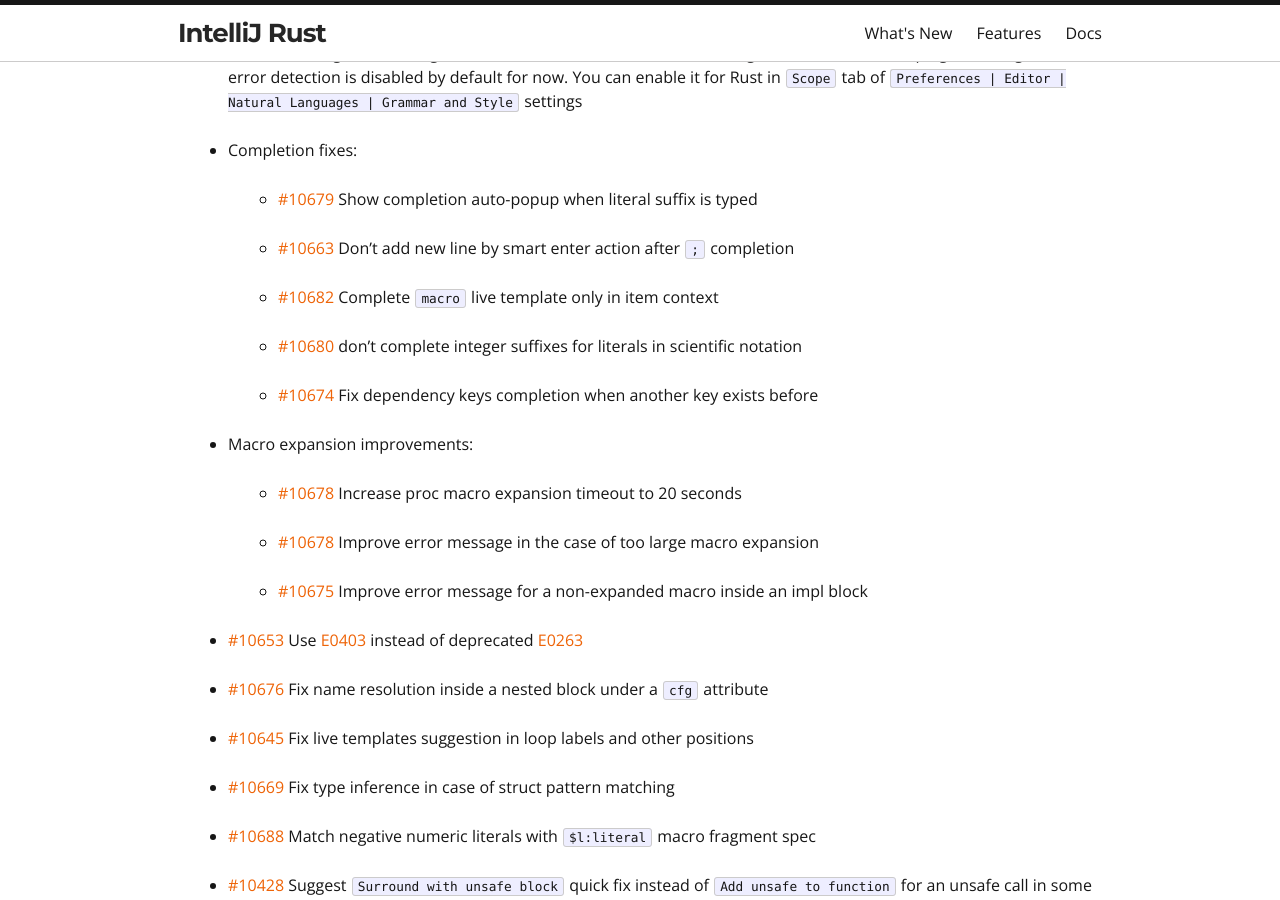
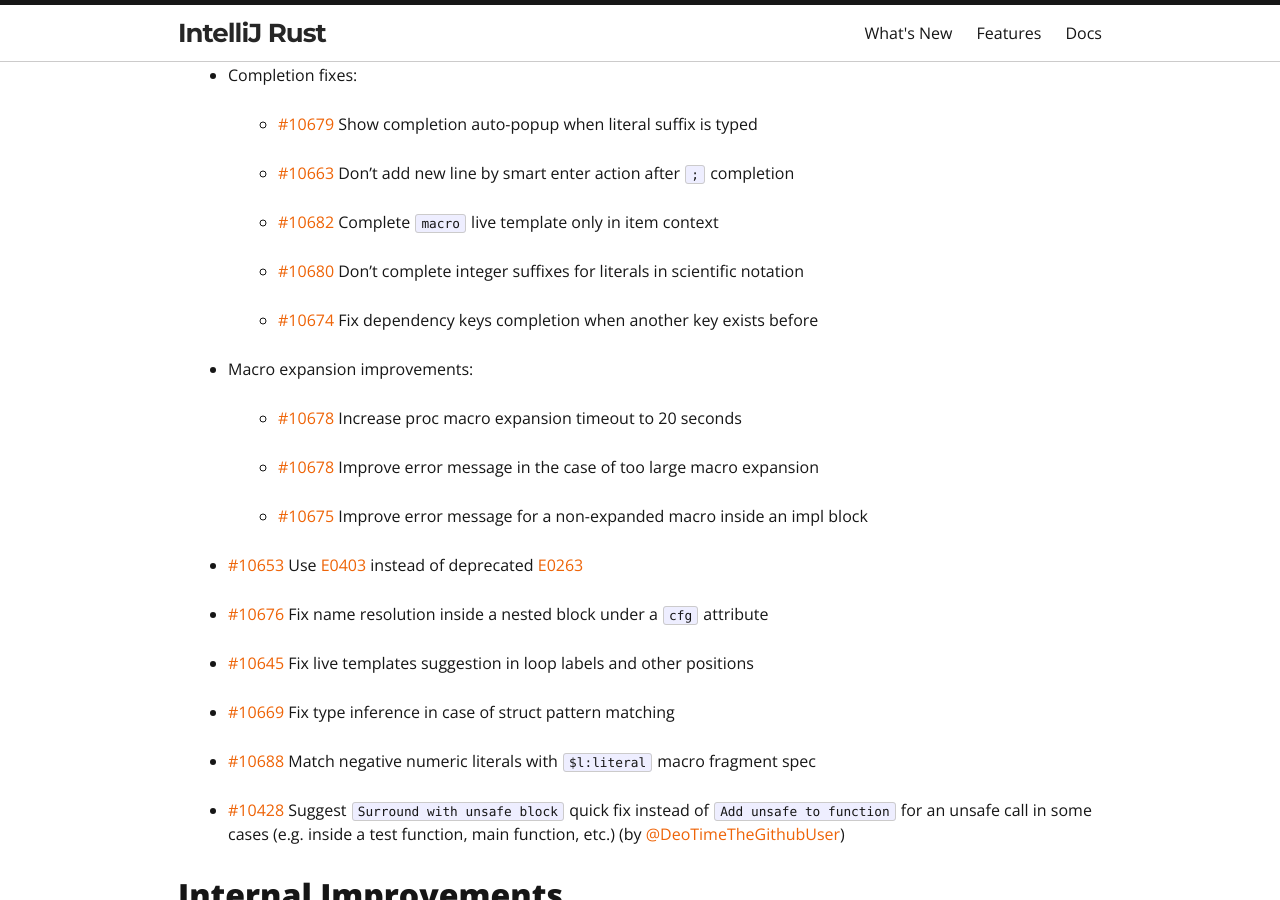
Before and after one commit to intellij-rust/intellij-rust.github.io, a Jekyll site: the page built from _posts/2023-07-24-changelog-199.markdown, in a window 1280 px wide and 900 px high, scrolled down 2955 px. Built offline with Jekyll 4.4.1, drawn with Linux system fonts in a browser that asks for light colours; nearby versions of some CDN libraries; some web fonts are replaced.

Commit message:
Minor fixes

```diff
--- a/_posts/2023-07-24-changelog-199.markdown
+++ b/_posts/2023-07-24-changelog-199.markdown
@@ -23,7 +23,7 @@
 
   * [#10651] Show the value of constants in the completion list
 
-    <img src="/assets/posts/changelog-199/constant-values.png" width="700px"/>
+    <img src="/assets/posts/changelog-199/constant-values.png" width="600px"/>
 
   * [#10692] Provide `fn` keyword completion in the type context
 
@@ -57,7 +57,7 @@
 
   * [#10682] Complete `macro` live template only in item context
 
-  * [#10680] don't complete integer suffixes for literals in scientific notation
+  * [#10680] Don't complete integer suffixes for literals in scientific notation
 
   * [#10674] Fix dependency keys completion when another key exists before
 
```
